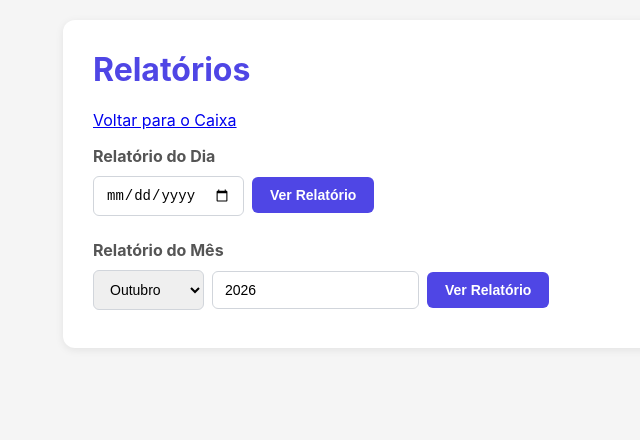
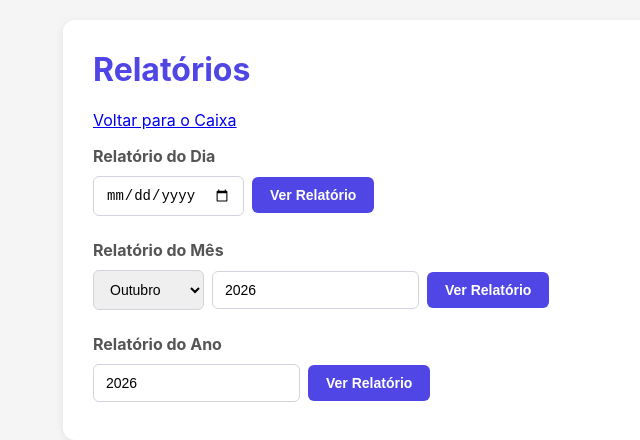
Before and after one commit to arnaldosousa2705/registro-caixa-frontend, a React (Vite) app: page /relatorios in a window 1280 px wide. Shown: the top 440 px of the page, without its empty margins (277-917 px from the left). Built offline with nearby package versions, Linux system fonts and the light colour scheme.

Commit message:
Adiciona relatório anual

```diff
--- a/src/pages/Relatorios.jsx
+++ b/src/pages/Relatorios.jsx
@@ -27,6 +27,10 @@ function Relatorios() {
   const [relatorioMes, setRelatorioMes] = useState(new Date().getMonth() + 1)
   const [relatorioMensal, setRelatorioMensal] = useState(null)
 
+  // --- Relatório anual (NOVO) ---
+  const [anoAnual, setAnoAnual] = useState(new Date().getFullYear())
+  const [relatorioAnual, setRelatorioAnual] = useState(null)
+
   async function buscarRelatorioDiario() {
     try {
       const resposta = await fetch(`http://127.0.0.1:5000/reports/daily?date=${dataRelatorio}`)
@@ -53,6 +57,22 @@ function Relatorios() {
         setRelatorioMensal(dados)
       } else {
         console.error('Erro ao buscar relatório mensal:', dados)
+      }
+    } catch (erro) {
+      console.error('Erro de conexão:', erro)
+    }
+  }
+
+  // NOVO
+  async function buscarRelatorioAnual() {
+    try {
+      const resposta = await fetch(`http://127.0.0.1:5000/reports/yearly?year=${anoAnual}`)
+      const dados = await resposta.json()
+
+      if (resposta.ok) {
+        setRelatorioAnual(dados)
+      } else {
+        console.error('Erro ao buscar relatório anual:', dados)
       }
     } catch (erro) {
       console.error('Erro de conexão:', erro)
@@ -126,6 +146,24 @@ function Relatorios() {
           <p><strong>Total líquido: <Moeda valor={relatorioMensal.net_total} /></strong></p>
         </div>
       )}
+
+      {/* ---------- RELATÓRIO DO ANO (NOVO) ---------- */}
+      <h3>Relatório do Ano</h3>
+      <input
+        type="number"
+        value={anoAnual}
+        onChange={(e) => setAnoAnual(Number(e.target.value))}
+      />
+      <button onClick={buscarRelatorioAnual}>Ver Relatório</button>
+
+      {relatorioAnual && (
+        <div className="resumo">
+          <h2>{relatorioAnual.year}</h2>
+          <p>Vendas: <Moeda valor={relatorioAnual.total_sales} /></p>
+          <p>Retiradas: <Moeda valor={relatorioAnual.total_withdrawals} /></p>
+          <p><strong>Total líquido: <Moeda valor={relatorioAnual.net_total} /></strong></p>
+        </div>
+      )}
     </div>
   )
 }
```
